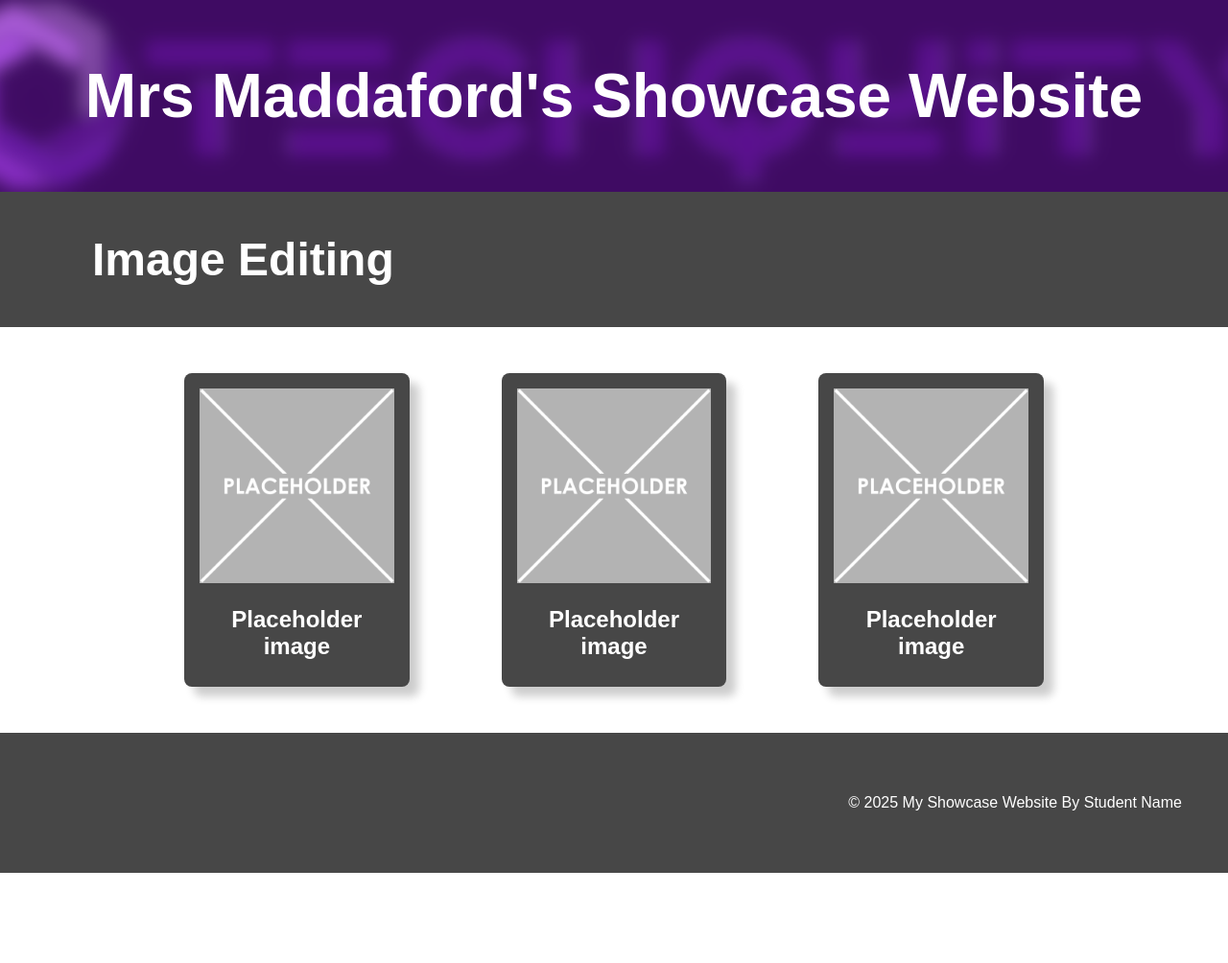
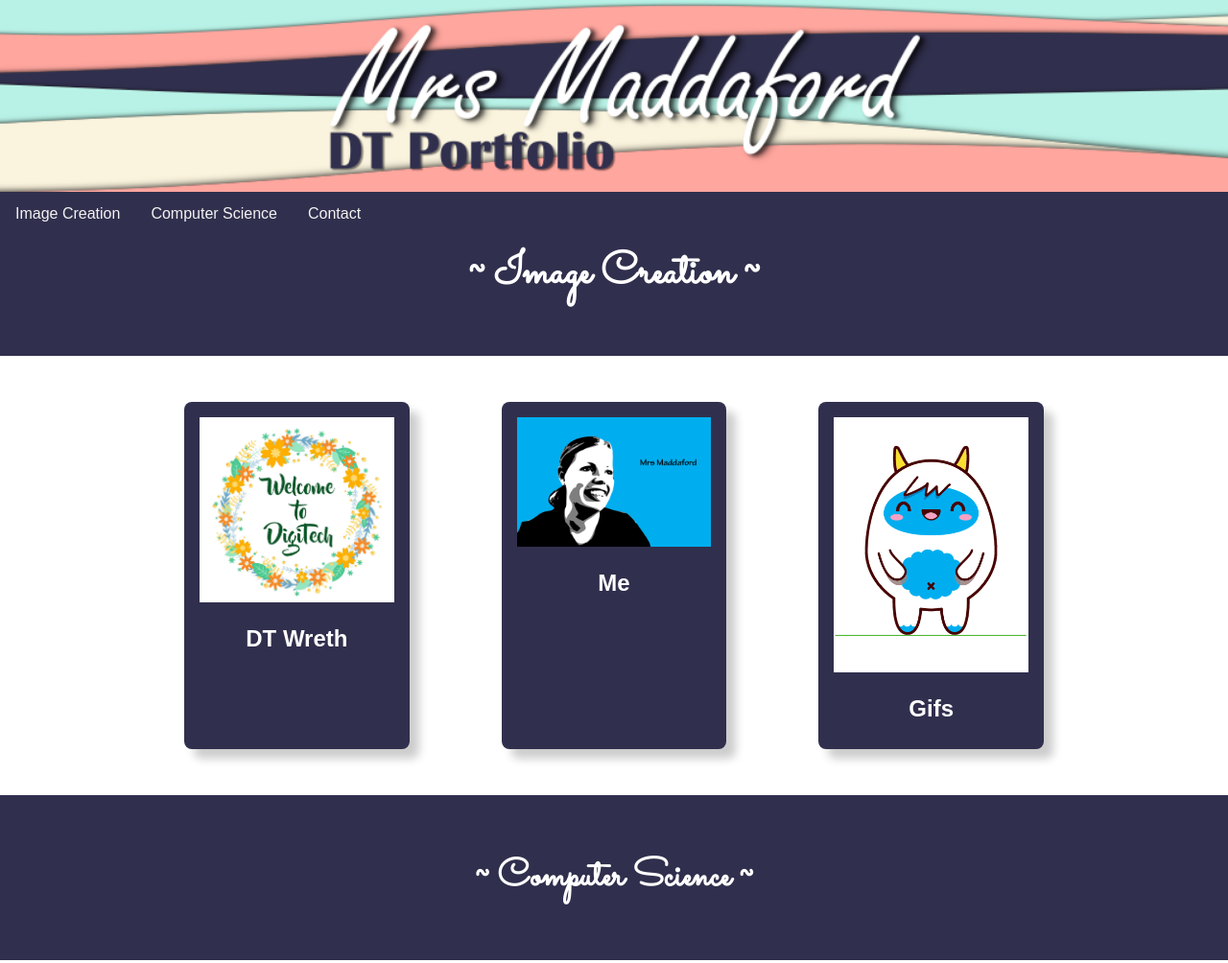
Before and after one commit to Tmadda/MyYear10Website, a plain HTML site: page index.html in a window 1280 px wide. Shown: the top 1004 px of the page at 96% size. Before the commit the page ends 910 px from the top, so only its background shows below. Drawn offline with Linux system fonts and the light colour scheme.

Commit message:
Added Images. Created Computer Sciencce Topic

```diff
--- a/index.html
+++ b/index.html
@@ -5,22 +5,62 @@
     <meta charset="UTF-8">
     <meta name="viewport" content="width=device-width, initial-scale=1.0">
     <link rel="stylesheet" href="style.css">
-    <title>My Showcase Website</title>
+    <title>Mrs M's Showcase Website</title>
+    <!--Importing Google Font-->
+    <link rel="preconnect" href="https://fonts.googleapis.com">
+    <link rel="preconnect" href="https://fonts.gstatic.com" crossorigin>
+    <link href="https://fonts.googleapis.com/css2?family=Sacramento&display=swap" rel="stylesheet">
 </head>
 <!-- This is the main body of the website- ALL your content goes AFTER the <body> tag and before the </body> tag -->
 <body>
 
     <!-- The Hero Section -------------------------------------------------------------------------------------- -->
     <section class="hero">
-        <div class="hero-text">Mrs Maddaford's Showcase Website</div>
+        <div class="hero-text"></div>
     </section>
+
+    <!-- The Nav Bar goes here -->
+    <div class="navbar">
+        <a href="#Image Creation">Image Creation</a>
+        <a href="#Computer Science">Computer Science</a>
+        <a href="#contact">Contact</a>
+      </div>
+
 
 <!-- Topic one ------------------------------------------------------------------------------------------------- -->
     <!-- The First Topic Section -->
     <section class="topic">
+        <section id="Image Creation">
         <!-- the topic title a big bar with text in it -->
         <div class="topic-title">
-            <h1>Image Editing</h1>
+            <h1>~ Image Creation ~</h1>
+        </div>
+        <!-- now a three column grid of images -->
+        <div class="topic-content">
+            <!-- one "card" which includes an image with a text below it -->
+            <div class="topic-card">
+                <img src="images/WelcomeToDT.jpg" alt="change this too!">
+                <h2 class="topic-card-text">DT Wreth</h2>
+            </div>
+            <div class="topic-card">
+                <img src="images/Toni-Vector.png" alt="change this too!">
+                <h2 class="topic-card-text">Me</h2>
+            </div>
+            <div class="topic-card">
+                <img src="images/Yeti_Animated.gif" alt="change this too!">
+                <h2 class="topic-card-text">Gifs</h2>
+            </div>
+        </div>
+    </section>
+<!-- End of topic one------------------------------------------------------------------------------------------ -->
+
+<!-- Topic two ------------------------------------------------------------------------------------------------- -->
+    <!-- The First Topic Section -->
+    <section class="topic">
+        <section id="Computer Science">
+        <!-- the topic title a big bar with text in it -->
+        <div class="topic-title">
+            <h1>~ Computer Science ~</h1>
         </div>
         <!-- now a three column grid of images -->
         <div class="topic-content">
@@ -39,7 +79,7 @@
             </div>
         </div>
     </section>
-<!-- End of topic one------------------------------------------------------------------------------------------ -->
+<!-- End of topic two------------------------------------------------------------------------------------------ -->
 
 <!-- Copy and paste the section from above to make your next section -->
 
@@ -47,7 +87,7 @@
 
     <!-- A Simple Website Footer ------------------------------------------------------------------------------ -->
     <footer class="footer">
-        <p>&copy; 2025 My Showcase Website By Student Name</p>
+        <p>&copy; 2025 My Showcase Website By Toni</p>
     </footer>
 
 <!-- The end of the whole page- no more content after this! -->
--- a/style.css
+++ b/style.css
@@ -4,6 +4,7 @@ html {
     margin: 0;
     padding: 0;
     height: 100%;
+    margin-top: 100px; /* Add a top margin to avoid content overlay */
     /* The Font Family- Really important!! */
     font-family: Arial, sans-serif;
     box-sizing: border-box;
@@ -16,7 +17,7 @@ img {
 
 /* The hero section styling- use your OWN Hero Image URL here */
 .hero {
-    background-image: url('images/techquitybanner-1130x160.png');
+    background-image: url('images/DTportfolio_header.png');
     height: 25vh;
     background-size: cover;
     background-position: center;
@@ -26,6 +27,10 @@ img {
     color: white;
     text-align: center;
     position: relative;
+    overflow: hidden;
+    position: fixed; /* Set the hero section to fixed position */
+    top: 0; /* Position the hero at the top of the page */
+    width: 100%; /* Full width */
 }
 
 /* BIG text styling for the hero section text */
@@ -34,12 +39,57 @@ img {
     font-weight: bold;
 }
 
+/* The navigation bar */
+.navbar {
+    list-style-type: none;
+    margin: 0;
+    padding: 0;
+    overflow: hidden;
+    background-color: #302f4d;
+    position: fixed; /* Set the navbar to fixed position */
+    top: 25vh; /* Position the navbar at the top of the page */
+    width: 100%; /* Full width */
+    text-align: center;
+  }
+
+  /* Links inside the navbar */
+  .navbar a {
+    float: left;
+    display: inline-block;
+    font-size: 1rem;
+    color: #f2f2f2;
+    text-align: center;
+    padding: 14px 16px;
+    text-decoration: none;
+  }
+
+  /* Change background on mouse-over */
+  .navbar a:hover {
+    background-color: #b8f2e6;
+    color: black;
+  }
+
+ .navbar a:active{
+    background-color: #ffa69e;
+  }
+
+/* Google Font */
+.sacramento-regular {
+    font-family: "Sacramento", cursive;
+    font-weight: 400;
+    font-style: normal;
+  }
+
 /* nice big font on a banner style background */
 .topic-title{
     color: white;
     font-size: 2em;
     padding: 0.1em 3em;
-    background-color: rgb(71, 71, 71);
+    text-align: center;
+    background-color: #302f4d;
+    /* The Font Family */
+    font-family: "Sacramento", cursive;
+    font-size: 40px;
 }
 
 /* Three column grid with a nice big gap */
@@ -55,7 +105,7 @@ img {
 
 /* Styling for the individual topic cards rounded edges background color and a drop shadow */
 .topic-card{
-    background-color: rgb(71, 71, 71);
+    background-color: #302f4d;;
     color: white;
     padding: 1em;
     border-radius: 0.5em;
@@ -73,7 +123,7 @@ img {
 
 /* Styling for a footer section to take a bit of spcae at the bottom of the page */
 .footer{
-    background-color: rgb(71, 71, 71);
+    background-color: #302f4d;
     color: white;
     text-align: right;
     padding: 3em 3em;
```
Also changed, not shown: images/DTportfolio_header.png (added), images/DTportfolio_header.svg (added), images/Toni-Vector.png (added), images/WelcomeToDT.jpg (added), images/Yeti_Animated.gif (added), images/techquitybanner-1130x160.png (deleted).
